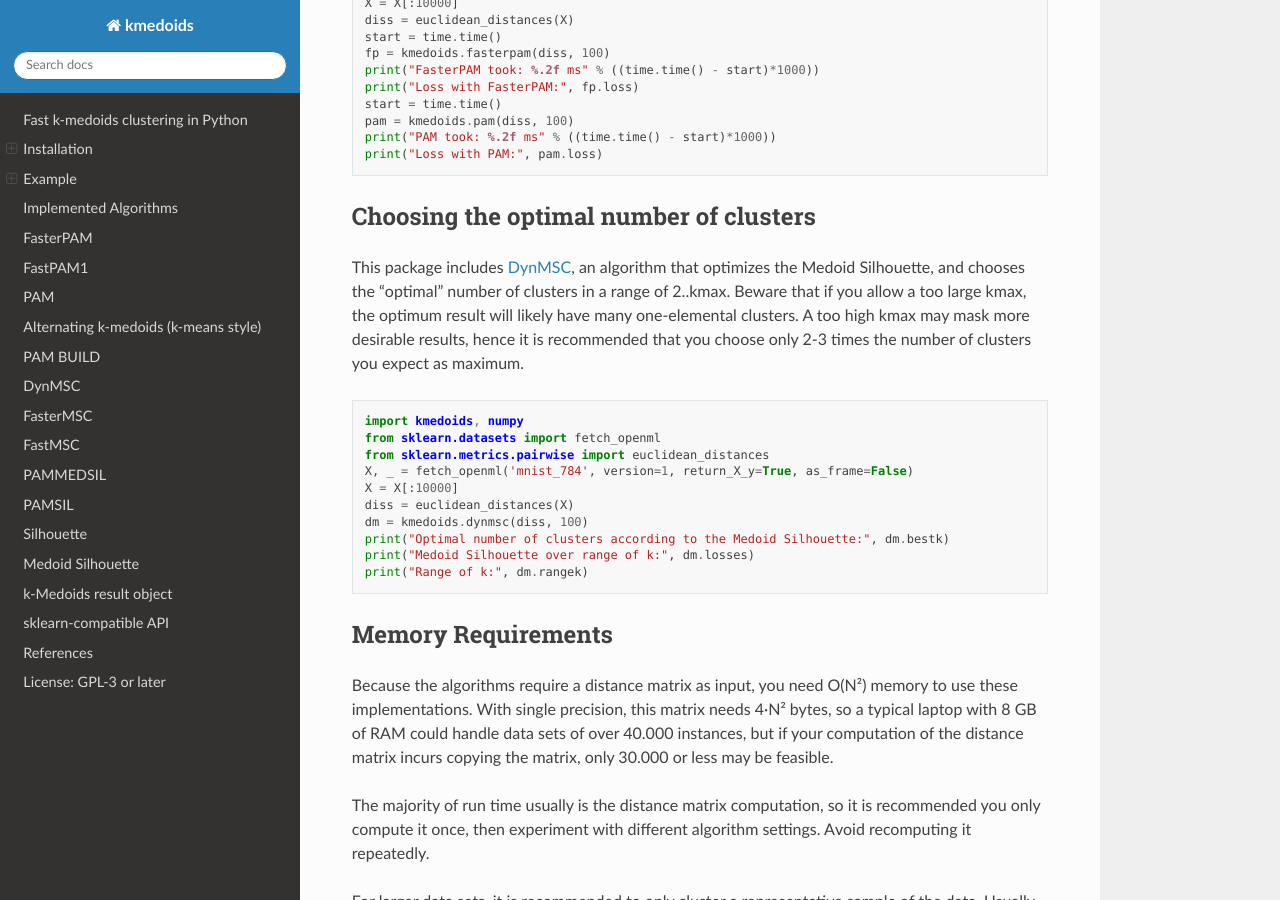
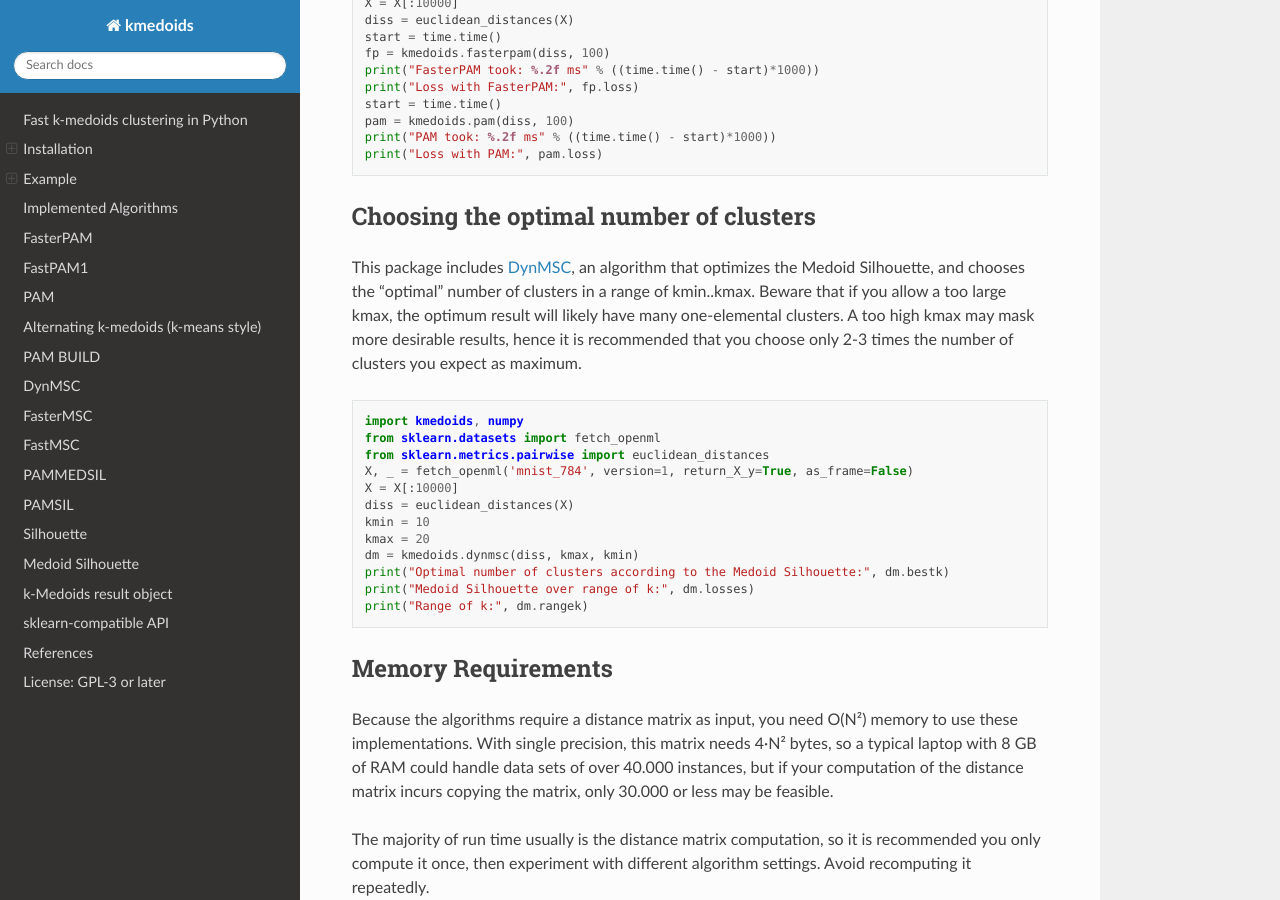
Before and after one commit to kno10/python-kmedoids, a Sphinx documentation site: the page built from docs/index.rst, in a window 1280 px wide and 900 px high, scrolled down 1906 px. Built offline with Sphinx 7.4.7 and the Read the Docs theme 2.0.0, drawn with Linux system fonts in a browser that asks for light colours.

```diff
--- a/docs/index.rst
+++ b/docs/index.rst
@@ -118,7 +118,7 @@ Choosing the optimal number of clusters
 ---------------------------------------
 
 This package includes :ref:`DynMSC<dynmsc>`, an algorithm that optimizes the Medoid Silhouette,
-and chooses the "optimal" number of clusters in a range of 2..kmax.
+and chooses the "optimal" number of clusters in a range of kmin..kmax.
 Beware that if you allow a too large kmax, the optimum result will likely have many
 one-elemental clusters. A too high kmax may mask more desirable results, hence it
 is recommended that you choose only 2-3 times the number of clusters you expect as maximum.
@@ -131,7 +131,9 @@ is recommended that you choose only 2-3 times the number of clusters you expect
     X, _ = fetch_openml('mnist_784', version=1, return_X_y=True, as_frame=False)
     X = X[:10000]
     diss = euclidean_distances(X)
-    dm = kmedoids.dynmsc(diss, 100)
+    kmin = 10
+    kmax = 20
+    dm = kmedoids.dynmsc(diss, kmax, kmin)
     print("Optimal number of clusters according to the Medoid Silhouette:", dm.bestk)
     print("Medoid Silhouette over range of k:", dm.losses)
     print("Range of k:", dm.rangek)
```
Also changed, not shown: README.md (+4 -2 lines), kmedoids/__init__.py (+9 -5 lines), 1 other file.
